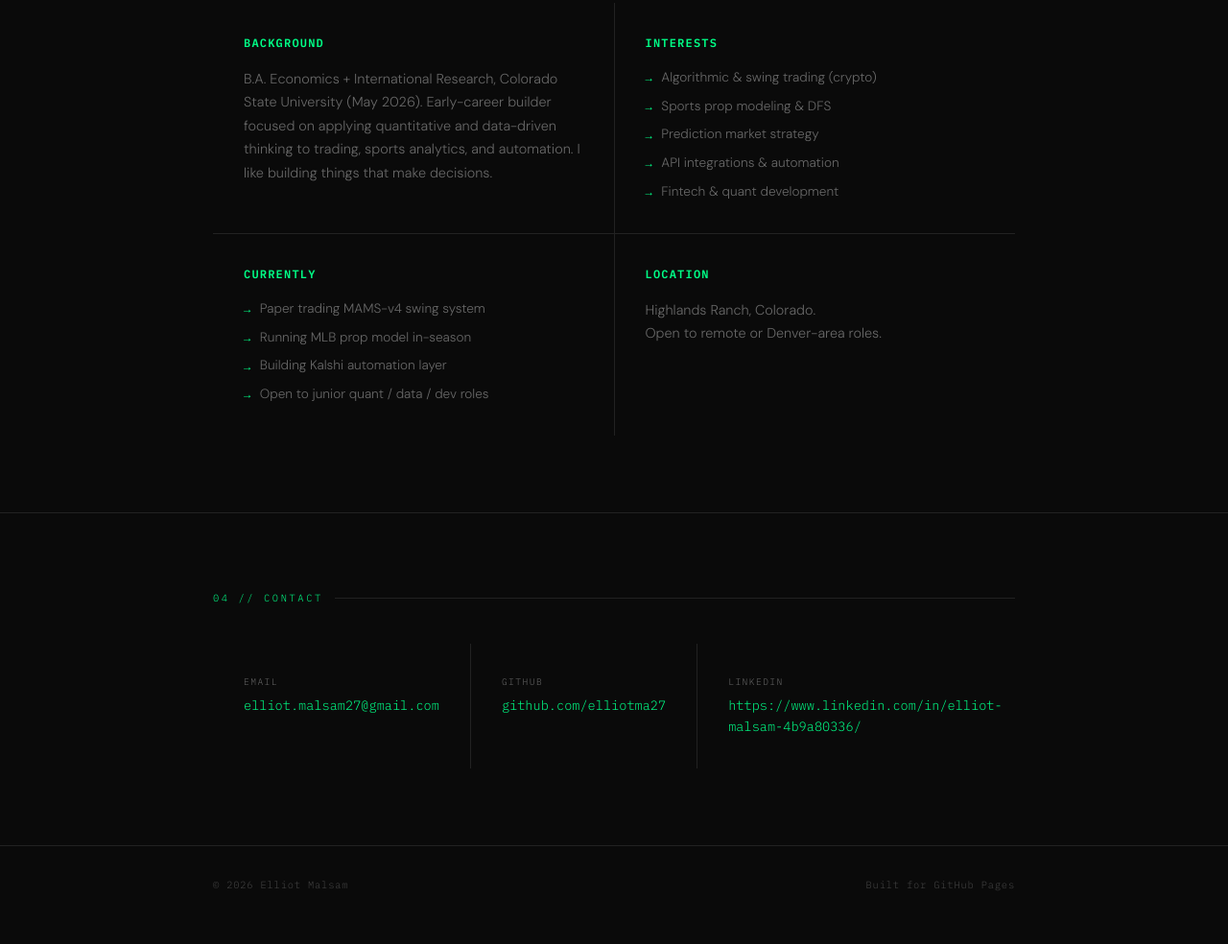
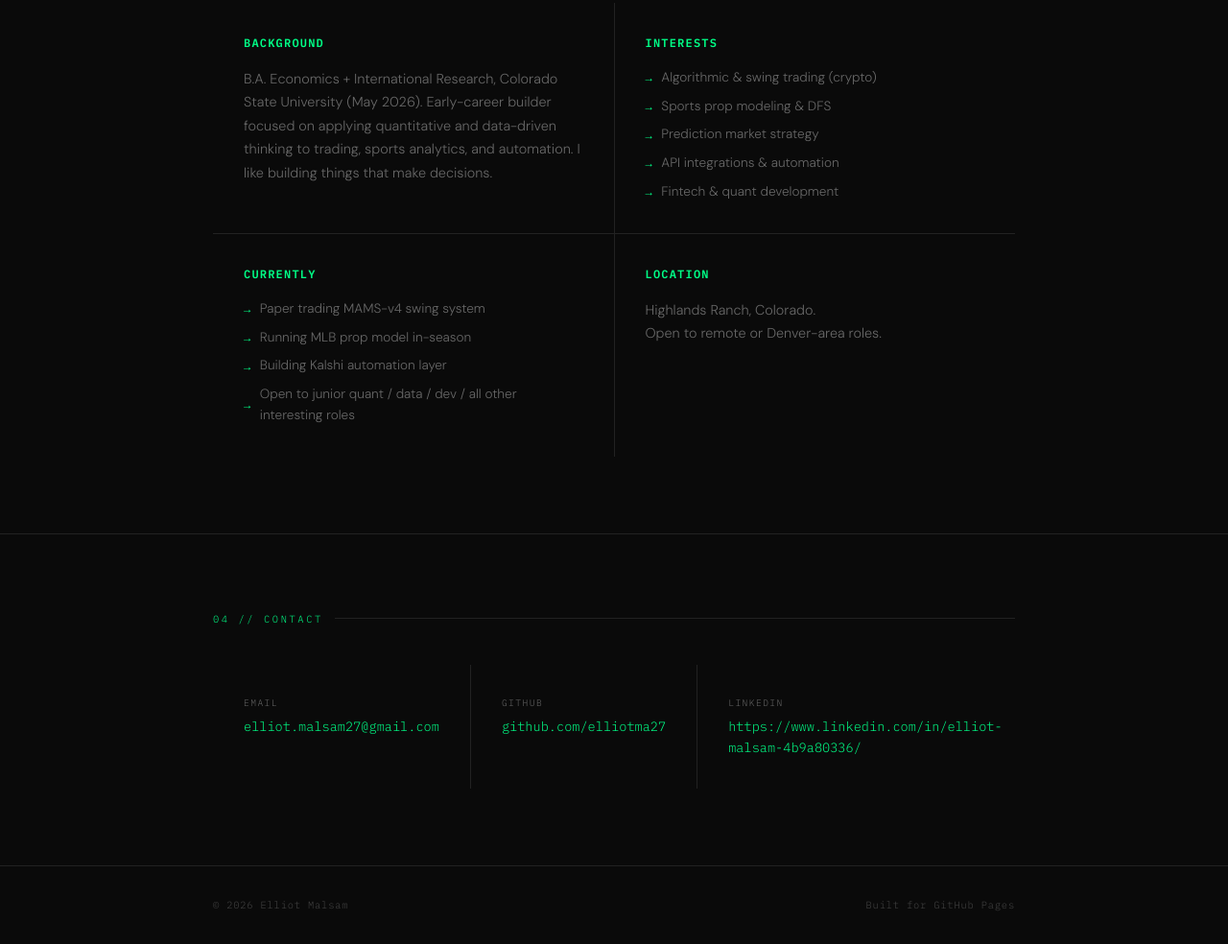
Before and after one commit to elliotma27/elliotma27.github.io, a plain HTML site: page index.html in a window 1280 px wide. Shown: the part 2708-3692 px from the top of the page at 96% size. Before the commit the page ends 3670 px from the top, so only its background shows below. Drawn offline with Linux system fonts and the light colour scheme.

Commit message:
Update index.html

```diff
--- a/index.html
+++ b/index.html
@@ -791,7 +791,7 @@
           <li>Paper trading MAMS-v4 swing system</li>
           <li>Running MLB prop model in-season</li>
           <li>Building Kalshi automation layer</li>
-          <li>Open to junior quant / data / dev roles</li>
+          <li>Open to junior quant / data / dev / all other interesting roles</li>
         </ul>
       </div>
       <div class="about-block">
```
